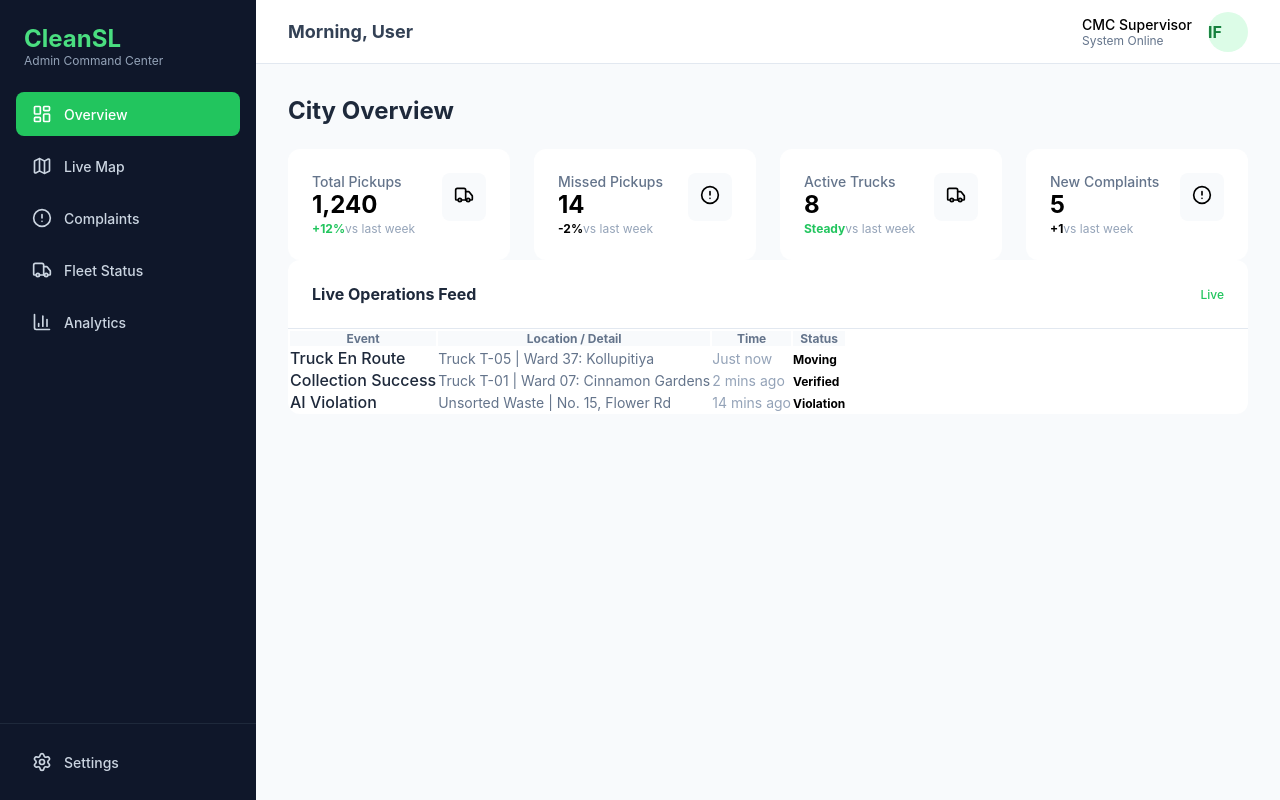
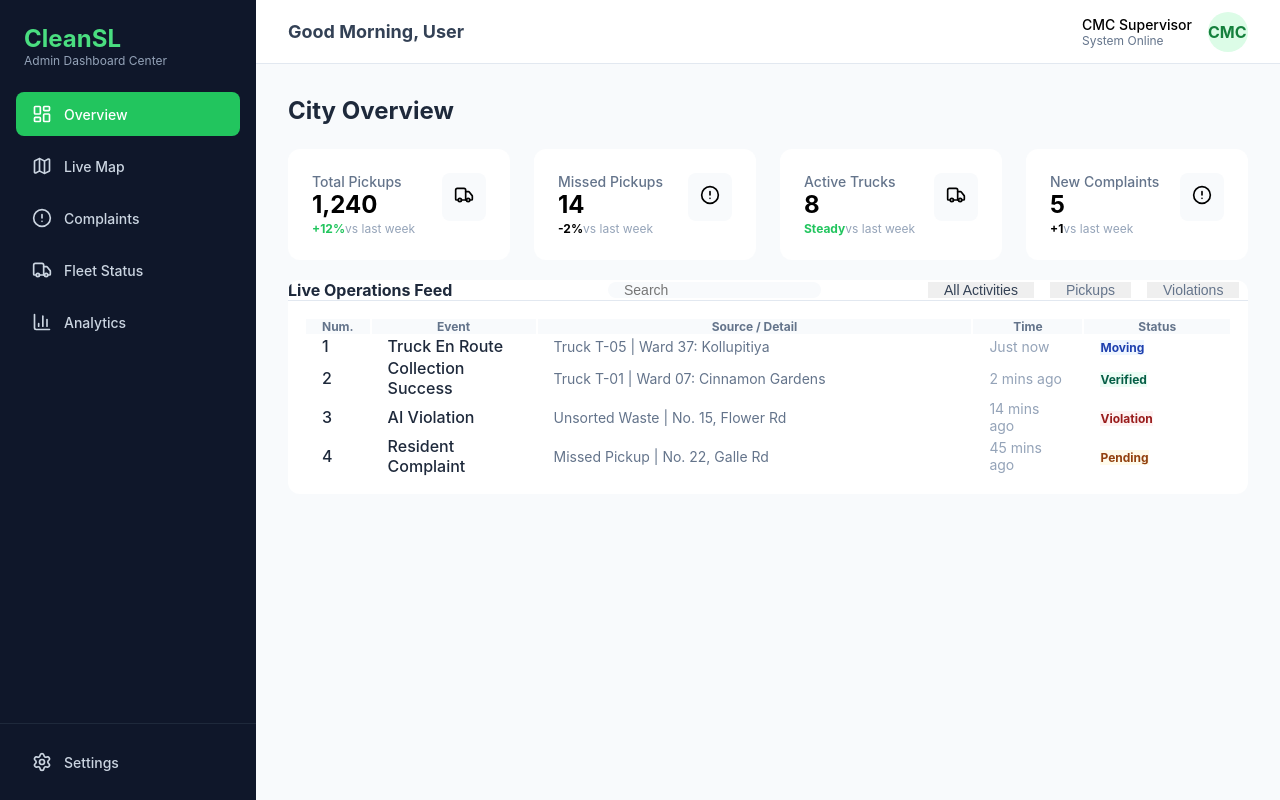
Before and after one commit to CleanSL/cleansl-admin, a React (Create React App) app in the folder cleansl-admin/: page / in a window 1280 px wide. Built offline with nearby package versions, Linux system fonts and the light colour scheme.

Commit message:
Update Dashboard: improve live feed spacing and controls

```diff
--- a/cleansl-admin/src/Dashboard.jsx
+++ b/cleansl-admin/src/Dashboard.jsx
@@ -1,17 +1,39 @@
-import React from 'react';
+import React, { useState, useMemo } from 'react';
 import StatCard from './components/StatCard';
 import { LayoutDashboard, Truck, AlertCircle, Map as MapIcon, Settings, BarChart3 } from 'lucide-react';
 import NavItem from './components/NavItem';
-import { MOCK_STATS, MOCK_COMPLAINTS } from './data/mockData';
+import { MOCK_STATS, MOCK_COMPLAINTS, MOCK_OPERATIONS } from './data/mockData';
 
 const Dashboard = () => {
+  const [query, setQuery] = useState('');
+  const [filter, setFilter] = useState('all');
+
+  const filteredOperations = useMemo(() => {
+    const q = (query || '').trim().toLowerCase();
+    return MOCK_OPERATIONS.filter((op) => {
+      // filter by button
+      if (filter === 'pickups') {
+        const isPickup = (op.event && op.event.toLowerCase().includes('pickup')) || (op.detail && op.detail.toLowerCase().includes('pickup'));
+        if (!isPickup) return false;
+      } else if (filter === 'violations') {
+        const isViolation = (op.event && op.event.toLowerCase().includes('violation')) || (op.detail && op.detail.toLowerCase().includes('violation')) || (op.status && op.status.toLowerCase().includes('violation'));
+        if (!isViolation) return false;
+      }
+
+      // search query across event/detail/status/time
+      if (!q) return true;
+      const hay = [op.event, op.detail, op.status, op.time].filter(Boolean).join(' ').toLowerCase();
+      return hay.includes(q);
+    });
+  }, [query, filter]);
+
   return (
     <div className="flex h-screen bg-slate-50 font-sans">
       {/* SIDEBAR */}
       <aside className="w-64 bg-slate-900 text-white flex flex-col">
         <div className="p-6">
           <h1 className="text-2xl font-bold text-green-400">CleanSL</h1>
-          <p className="text-xs text-slate-400">Admin Command Center</p>
+          <p className="text-xs text-slate-400">Admin Dashboard Center</p>
         </div>
         <nav className="flex-1 px-4 space-y-2">
           <NavItem icon={<LayoutDashboard size={20} />} label="Overview" active />
@@ -28,13 +50,13 @@ const Dashboard = () => {
       {/* MAIN CONTENT */}
       <main className="flex-1 flex flex-col overflow-hidden">
         <header className="h-16 bg-white border-b border-slate-200 flex items-center justify-between px-8">
-          <h2 className="text-lg font-semibold text-slate-700">Morning, User</h2>
+          <h2 className="text-lg font-semibold text-slate-700">Good Morning, User</h2>
           <div className="flex items-center gap-4">
             <div className="text-right">
               <p className="text-sm font-medium">CMC Supervisor</p>
               <p className="text-xs text-slate-500 text-green-500">System Online</p>
             </div>
-            <div className="w-10 h-10 bg-green-100 rounded-full flex items-center justify-center text-green-700 font-bold">IF</div>
+            <div className="w-10 h-10 bg-green-100 rounded-full flex items-center justify-center text-green-700 font-bold">CMC</div>
           </div>
         </header>
 
@@ -79,29 +101,97 @@ const Dashboard = () => {
             </div>
           </div>
 
+          <br></br>
           {/* LIVE FEED */}
-          <div className="bg-white rounded-xl shadow-sm border border-slate-200 overflow-hidden">
-            <div className="p-6 border-b border-slate-100 flex justify-between items-center">
+          <div className="bg-white rounded-xl shadow-sm border border-slate-200 overflow-hidden w-full">
+            <div className="px-6 py-4 border-b border-slate-100 flex items-center">
+              <div className="flex-1">
                 <h4 className="font-bold text-slate-800">Live Operations Feed</h4>
-              <span className="text-xs font-medium text-green-500 bg-green-50 px-2 py-1 rounded-full flex items-center gap-1">
-                <div className="w-1.5 h-1.5 bg-green-500 rounded-full animate-pulse"></div> Live
-              </span>
               </div>
-            <table className="w-full text-left border-collapse">
+              <div className="flex-1 flex justify-center">
+                <input
+                  placeholder="Search"
+                  value={query}
+                  onChange={(e) => setQuery(e.target.value)}
+                  className="w-2/3 md:w-1/2 bg-slate-50 text-sm rounded-full px-4 py-2 text-slate-600"
+                  style={{ border: 'none', outline: 'none', boxShadow: 'none' }}
+                  onFocus={(e) => { e.target.style.outline = 'none'; e.target.style.boxShadow = 'none'; }}
+                />
+              </div>
+              <div className="flex-1 flex justify-end items-center gap-6 text-slate-600 text-sm">
+                <nav className="flex items-center gap-4">
+                  <button
+                    type="button"
+                    onClick={() => setFilter('all')}
+                    className={`px-4 py-1 rounded-md text-sm font-medium transition ${filter === 'all' ? 'bg-slate-100 text-slate-700' : 'text-slate-500'}`}
+                    style={{ border: 'none', outline: 'none', boxShadow: 'none' }}
+                    onFocus={(e) => { e.currentTarget.style.outline = 'none'; e.currentTarget.style.boxShadow = 'none'; }}
+                  >
+                    All Activities
+                  </button>
+                  <button
+                    type="button"
+                    onClick={() => setFilter('pickups')}
+                    className={`px-4 py-1 rounded-md text-sm font-medium transition ${filter === 'pickups' ? 'bg-slate-100 text-slate-700' : 'text-slate-500'}`}
+                    style={{ border: 'none', outline: 'none', boxShadow: 'none' }}
+                    onFocus={(e) => { e.currentTarget.style.outline = 'none'; e.currentTarget.style.boxShadow = 'none'; }}
+                  >
+                    Pickups
+                  </button>
+                  <button
+                    type="button"
+                    onClick={() => setFilter('violations')}
+                    className={`px-4 py-1 rounded-md text-sm font-medium transition ${filter === 'violations' ? 'bg-slate-100 text-slate-700' : 'text-slate-500'}`}
+                    style={{ border: 'none', outline: 'none', boxShadow: 'none' }}
+                    onFocus={(e) => { e.currentTarget.style.outline = 'none'; e.currentTarget.style.boxShadow = 'none'; }}
+                  >
+                    Violations
+                  </button>
+                </nav>
+              </div>
+            </div>
+
+            <div className="p-4 overflow-x-auto">
+                <table className="w-full table-fixed text-left border-collapse">
+                <colgroup>
+                  <col style={{ width: '6%' }} />
+                  <col style={{ width: '18%' }} />
+                  <col style={{ width: '48%' }} />
+                  <col style={{ width: '12%' }} />
+                  <col style={{ width: '16%' }} />
+                </colgroup>
                 <thead className="bg-slate-50 text-slate-500 text-xs uppercase font-semibold">
                   <tr>
-                  <th className="px-6 py-4">Event</th>
-                  <th className="px-6 py-4">Location / Detail</th>
-                  <th className="px-6 py-4">Time</th>
-                  <th className="px-6 py-4">Status</th>
+                    <th className="px-4 py-4">Num.</th>
+                    <th className="px-4 py-4">Event</th>
+                    <th className="px-4 py-4">Source / Detail</th>
+                    <th className="px-4 py-4">Time</th>
+                    <th className="px-4 py-4">Status</th>
                   </tr>
                 </thead>
-              <tbody className="divide-y divide-slate-100">
-                <FeedRow event="Truck En Route" detail="Truck T-05 | Ward 37: Kollupitiya" time="Just now" status="Moving" color="blue" />
-                <FeedRow event="Collection Success" detail="Truck T-01 | Ward 07: Cinnamon Gardens" time="2 mins ago" status="Verified" color="green" />
-                <FeedRow event="AI Violation" detail="Unsorted Waste | No. 15, Flower Rd" time="14 mins ago" status="Violation" color="red" />
+                <tbody>
+                  {filteredOperations.length === 0 ? (
+                    <tr>
+                      <td className="px-4 py-6 text-center text-slate-400" colSpan={5}>
+                        No results
+                      </td>
+                    </tr>
+                  ) : (
+                    filteredOperations.map((op, idx) => (
+                      <FeedRow
+                        key={op.id || idx}
+                        num={idx + 1}
+                        event={op.event}
+                        detail={op.detail}
+                        time={op.time}
+                        status={op.status}
+                        color={op.color}
+                      />
+                    ))
+                  )}
                 </tbody>
               </table>
+            </div>
           </div>
         </section>
       </main>
@@ -109,17 +199,31 @@ const Dashboard = () => {
   );
 };
 
-const FeedRow = ({ event, detail, time, status, color }) => (
-  <tr className="hover:bg-slate-50 transition-colors">
-    <td className="px-6 py-4 font-medium text-slate-800">{event}</td>
-    <td className="px-6 py-4 text-slate-500 text-sm">{detail}</td>
-    <td className="px-6 py-4 text-slate-400 text-sm">{time}</td>
-    <td className="px-6 py-4">
-      <span className={`px-2 py-1 rounded-md text-xs font-bold bg-${color}-50 text-${color}-600 uppercase`}>
+const FeedRow = ({ num, event, detail, time, status, color }) => {
+  const colorMap = {
+    blue: { bg: '#EFF6FF', text: '#1E40AF' },
+    green: { bg: '#ECFDF5', text: '#065F46' },
+    red: { bg: '#FEF2F2', text: '#991B1B' },
+    amber: { bg: '#FFFBEB', text: '#92400E' },
+    yellow: { bg: '#FFFBEB', text: '#92400E' },
+    default: { bg: '#F8FAFC', text: '#334155' }
+  };
+
+  const { bg, text } = colorMap[color] || colorMap.default;
+
+  return (
+    <tr className="bg-white hover:bg-slate-50 transition-colors rounded-md">
+      <td className="px-4 py-4 font-medium text-slate-800">{num}</td>
+      <td className="px-4 py-4 font-medium text-slate-800">{event}</td>
+      <td className="px-4 py-4 text-slate-500 text-sm">{detail}</td>
+      <td className="px-4 py-4 text-slate-400 text-sm">{time}</td>
+      <td className="px-4 py-4">
+        <span className="px-2 py-1 rounded-md text-xs font-bold uppercase" style={{ backgroundColor: bg, color: text }}>
           {status}
         </span>
       </td>
     </tr>
   );
+};
 
 export default Dashboard;
--- a/cleansl-admin/src/data/mockData.js
+++ b/cleansl-admin/src/data/mockData.js
@@ -23,3 +23,10 @@ export const MOCK_COMPLAINTS = [
     image: 'https://example.com/trash-photo.jpg' // Eventually from Supabase Storage
   }
 ];
+
+export const MOCK_OPERATIONS = [
+  { id: 1, event: "Truck En Route", detail: "Truck T-05 | Ward 37: Kollupitiya", time: "Just now", status: "Moving", color: "blue" },
+  { id: 2, event: "Collection Success", detail: "Truck T-01 | Ward 07: Cinnamon Gardens", time: "2 mins ago", status: "Verified", color: "green" },
+  { id: 3, event: "AI Violation", detail: "Unsorted Waste | No. 15, Flower Rd", time: "14 mins ago", status: "Violation", color: "red" },
+  { id: 4, event: "Resident Complaint", detail: "Missed Pickup | No. 22, Galle Rd", time: "45 mins ago", status: "Pending", color: "amber" }
+];
```
Lines whose indentation alone changed are shown as unchanged.
